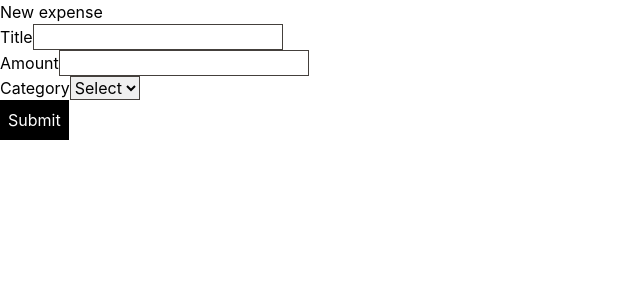
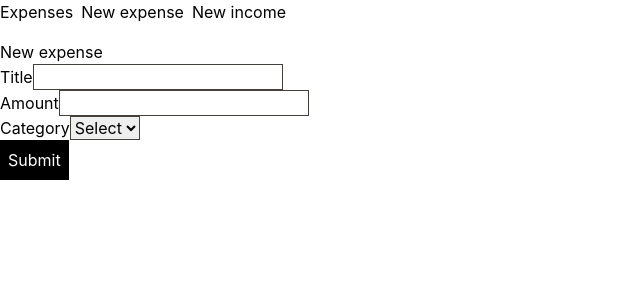
Before and after one commit to robertcach/finance-app-web, a React (Create React App) app: page /new-expense in a window 1280 px wide. Shown: the top 300 px of the page, without its empty margins (0-640 px from the left). Built offline with nearby package versions, Linux system fonts and the light colour scheme; no server answers.

Commit message:
[FEATURE] Create basic Navbarand added to App

```diff
--- a/src/components/App/App.tsx
+++ b/src/components/App/App.tsx
@@ -4,10 +4,12 @@ import NewExpense from '../../pages/Expenses/NewExpense';
 import NewIncome from '../../pages/Incomes/NewIncome';
 import '../../index.css';
 import Expenses from '../../pages/Expenses/Expenses';
+import { Menu } from '../molecules/Menu/Menu';
 
 export function App() {
   return (
     <main className="app">
+      <Menu />
       <Routes>
         <Route path="/" element={<Home />} />
         <Route path="/new-expense" element={<NewExpense />} />
--- /dev/null
+++ b/src/components/atoms/Tab/Tab.tsx
@@ -0,0 +1,8 @@
+interface TabProps {
+  label: string;
+  url: string;
+}
+
+export function Tab({ label, url }: TabProps) {
+  return <a href={url}>{label}</a>;
+}
--- /dev/null
+++ b/src/components/atoms/Tab/index.ts
@@ -0,0 +1 @@
+export * from './Tab';
--- /dev/null
+++ b/src/components/molecules/Menu/Menu.tsx
@@ -0,0 +1,11 @@
+import { Tab } from '../../atoms/Tab';
+
+export function Menu() {
+  return (
+    <nav className="flex gap-2 h-10">
+      <Tab label="Expenses" url="/expenses" />
+      <Tab label="New expense" url="/new-expense" />
+      <Tab label="New income" url="/new-income" />
+    </nav>
+  );
+}
```
